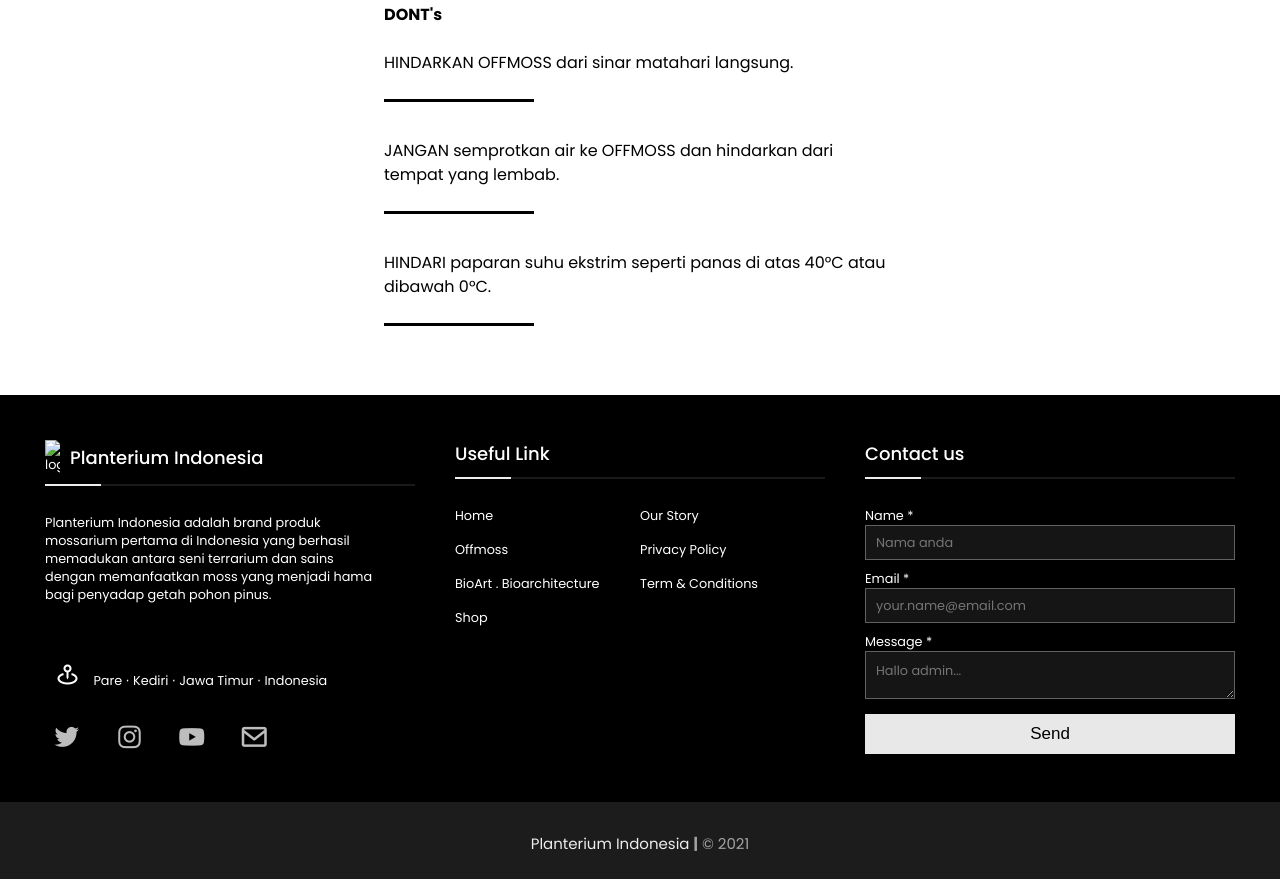
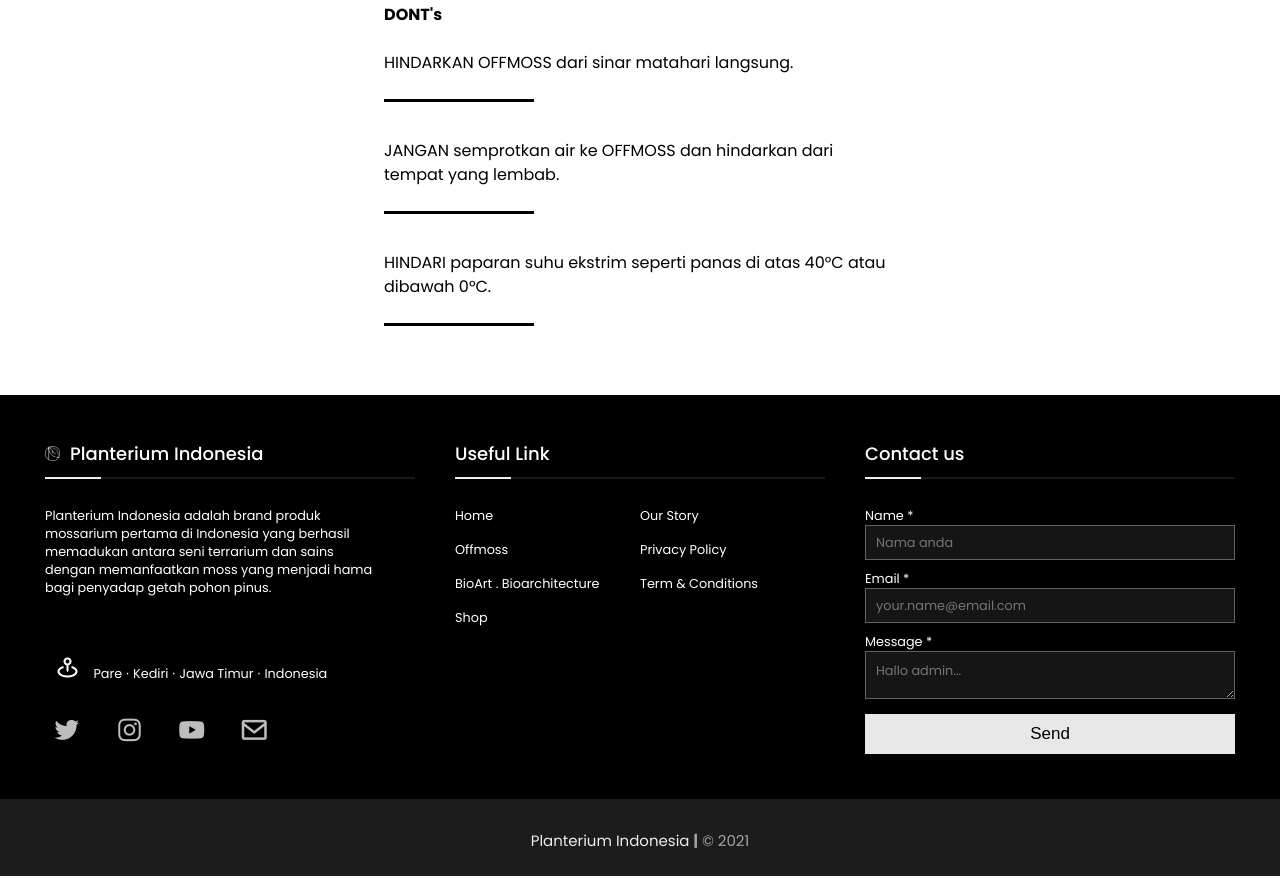
Before and after one commit to planterium/planterium.github.io, a plain HTML site: page offmoss/offmoss-care/index.html in a window 1280 px wide. Shown: the part 1189-2068 px from the top of the page. Drawn offline with nearby package versions, Linux system fonts and the light colour scheme.

Commit message:
planterium

```diff
--- a/offmoss/offmoss-care/index.html
+++ b/offmoss/offmoss-care/index.html
@@ -110,7 +110,7 @@
 
                 <div class="about-us box" data-aos="fade-right" data-aos-duration="1500">
                     <div class="footer-brand">
-                        <img src="assets/img/logo1.png" alt="logo">
+                        <img src="../../assets/img/logo1.png" alt="logo">
                         <h2>Planterium Indonesia</h2>
                     </div>
                     <div class="footer-content">
```
Also changed, not shown: bioart/index.html (+1 -1 lines), offmoss/index.html (+1 -1 lines), shop/andaru bulan tipe 1/index.html (+1 -1 lines), shop/andaru bulan tipe 2/index.html (+1 -1 lines), shop/andaru bulan tipe 3/index.html (+1 -1 lines), shop/cakra citra tipe 1/index.html (+1 -1 lines), shop/cakra citra tipe 2/index.html (+1 -1 lines), shop/cakra citra tipe 3/index.html (+1 -1 lines), shop/damar langit tipe 1/index.html (+1 -1 lines), shop/damar langit tipe 2/index.html (+1 -1 lines), shop/damar langit tipe 3/index.html (+1 -1 lines), shop/elok lestari tipe 1/index.html (+1 -1 lines), shop/elok lestari tipe 2/index.html (+1 -1 lines), shop/elok lestari tipe 3/index.html (+1 -1 lines), 2 more files.
